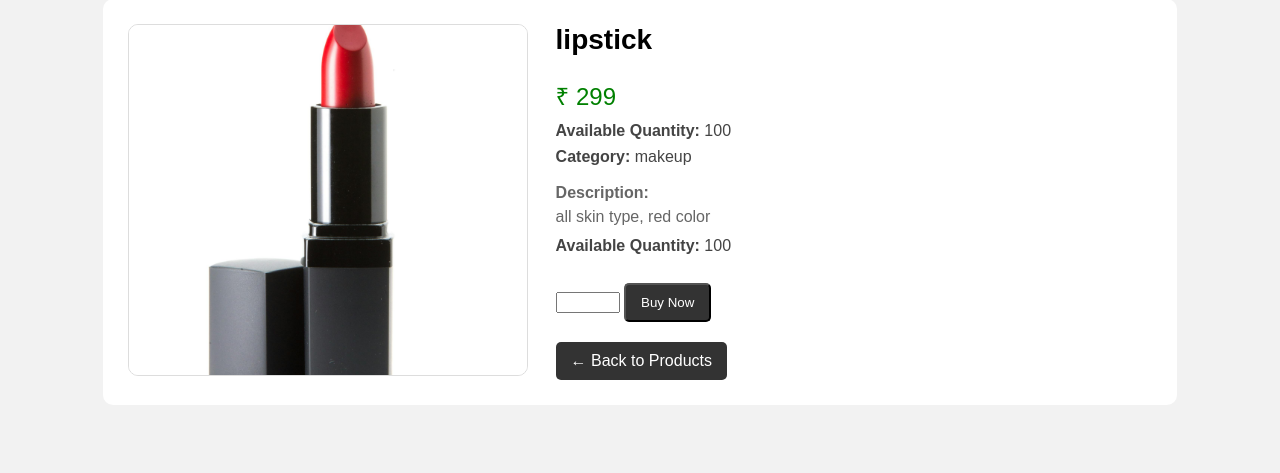
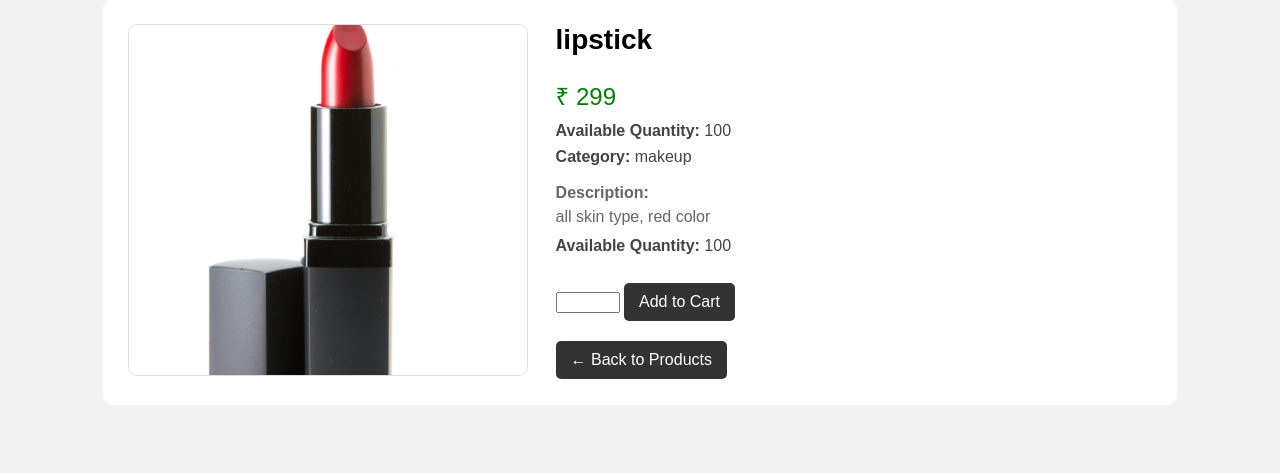
Before and after one commit to moniaparnesh/monica, a Django app: page /products/product_detail/1/ in a window 1280 px wide. Shown: the part 41-514 px from the top of the page. Run offline with Django 5.2, Linux system fonts and the light colour scheme; data comes from the database, SQL or seed files in the repository.

Commit message:
Update product_detail.html

```diff
--- a/sample/templates/product_detail.html
+++ b/sample/templates/product_detail.html
@@ -126,11 +126,10 @@
 
     <input type="number" name="quantity" min="1" max="{{ item.product_quantity }}" required>
 
-    {% if item.product_quantity > 0 %}
-        <button type="submit" class="btn">Buy Now</button>
-    {% else %}
-        <p style="color:red;">Out of Stock</p>
-    {% endif %}
+
+<a href="{% url 'add_cart' item.id %}" class="btn">
+    Add to Cart
+</a>
 </form>
 
 
```
